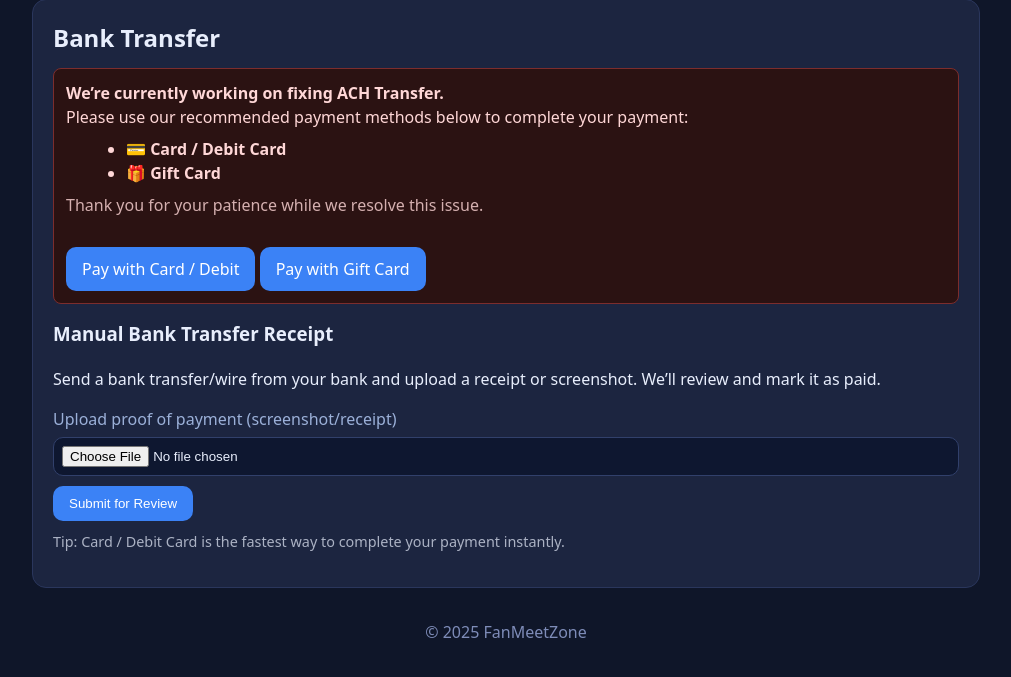
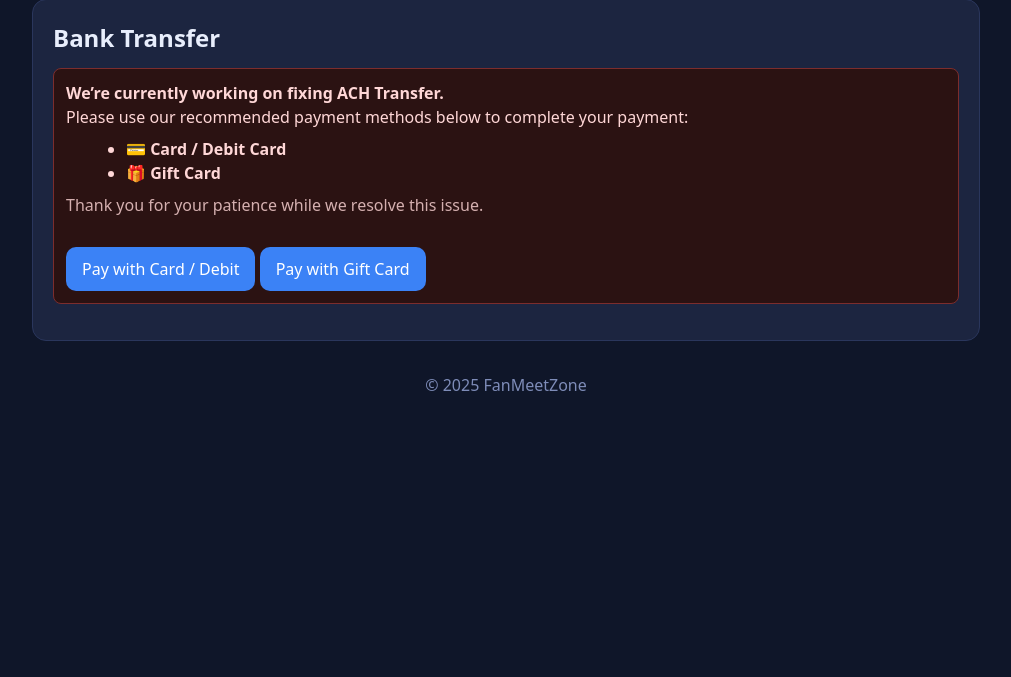
Before and after one commit to verifiedboiy/fanmeetzone, a Flask app: template templates/payment_bank.html in a window 1280 px wide. Shown: the part 90-767 px from the top of the page, without its empty margins (134-1145 px from the left). Run offline with Flask 3, Linux system fonts and the light colour scheme; the template is opened without the code that fills it, so the values that code supplies are empty.

Commit message:
Removed manual bank upload and kept ACH maintenance notice + payment buttons

```diff
--- a/templates/payment_bank.html
+++ b/templates/payment_bank.html
@@ -21,19 +21,5 @@
       <a href="{{ url_for('payment_gift') }}" class="btn outline">Pay with Gift Card</a>
     </div>
   </div>
-
-  <!-- Manual receipt upload stays as backup -->
-  <h3 style="margin-top:0;">Manual Bank Transfer Receipt</h3>
-  <p>Send a bank transfer/wire from your bank and upload a receipt or screenshot. We’ll review and mark it as paid.</p>
-
-  <form action="{{ url_for('payment_bank') }}" method="POST" enctype="multipart/form-data">
-    <label>Upload proof of payment (screenshot/receipt)</label>
-    <input type="file" name="bank_proof" accept="image/*" required>
-    <button class="btn" type="submit" style="margin-top:10px;">Submit for Review</button>
-  </form>
-
-  <p style="margin-top:10px; font-size:.9rem; opacity:.7;">
-    Tip: Card / Debit Card is the fastest way to complete your payment instantly.
-  </p>
 </section>
 {% endblock %}
```
